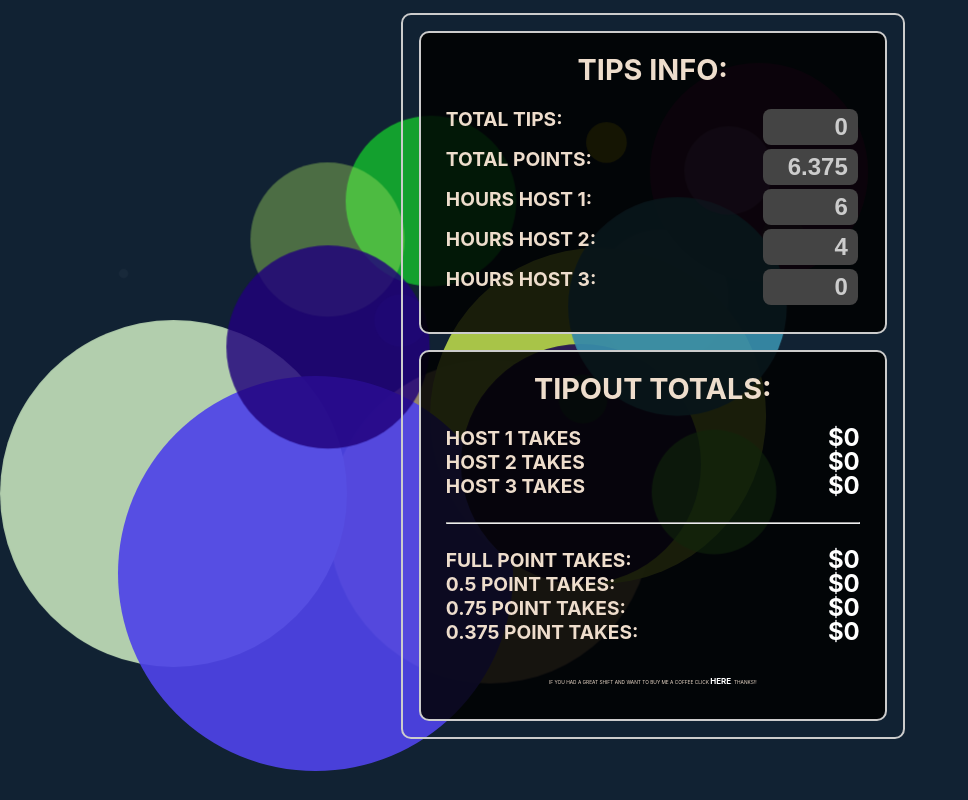
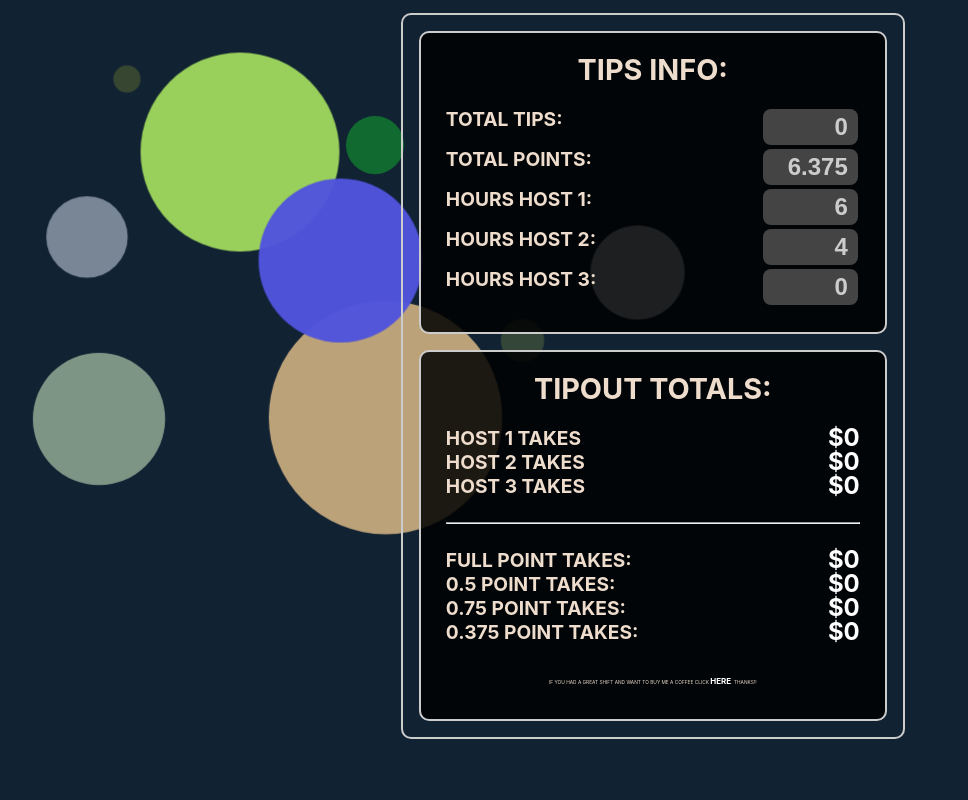
Before and after one commit to write2cmdg/tipout-calculator, a React (Create React App) app: page / in a window 1280 px wide. Shown: the top 800 px of the page, without its empty margins (0-968 px from the left). Built offline with nearby package versions, Linux system fonts and the light colour scheme.

Commit message:
test animation

```diff
--- a/src/components/AnimatedBackground.js
+++ b/src/components/AnimatedBackground.js
@@ -7,11 +7,11 @@
     const interval = setInterval(() => {
       const x = Math.floor(Math.random() * 50);
       const y = Math.floor(Math.random() * 50);
-      const size = Math.floor(Math.random() * 500 + 50);
+      const size = Math.floor(Math.random() * 250 + 50);
       const color = `rgb(${Math.floor(Math.random() * 255)}, ${Math.floor(Math.random() * 255)}, ${Math.floor(Math.random() * 255)})`;
 
       setCircles([...circles, { x, y, size, color }]);
-    }, 250);
+    }, 500);
 
     return () => clearInterval(interval);
   }, [circles]);
```
